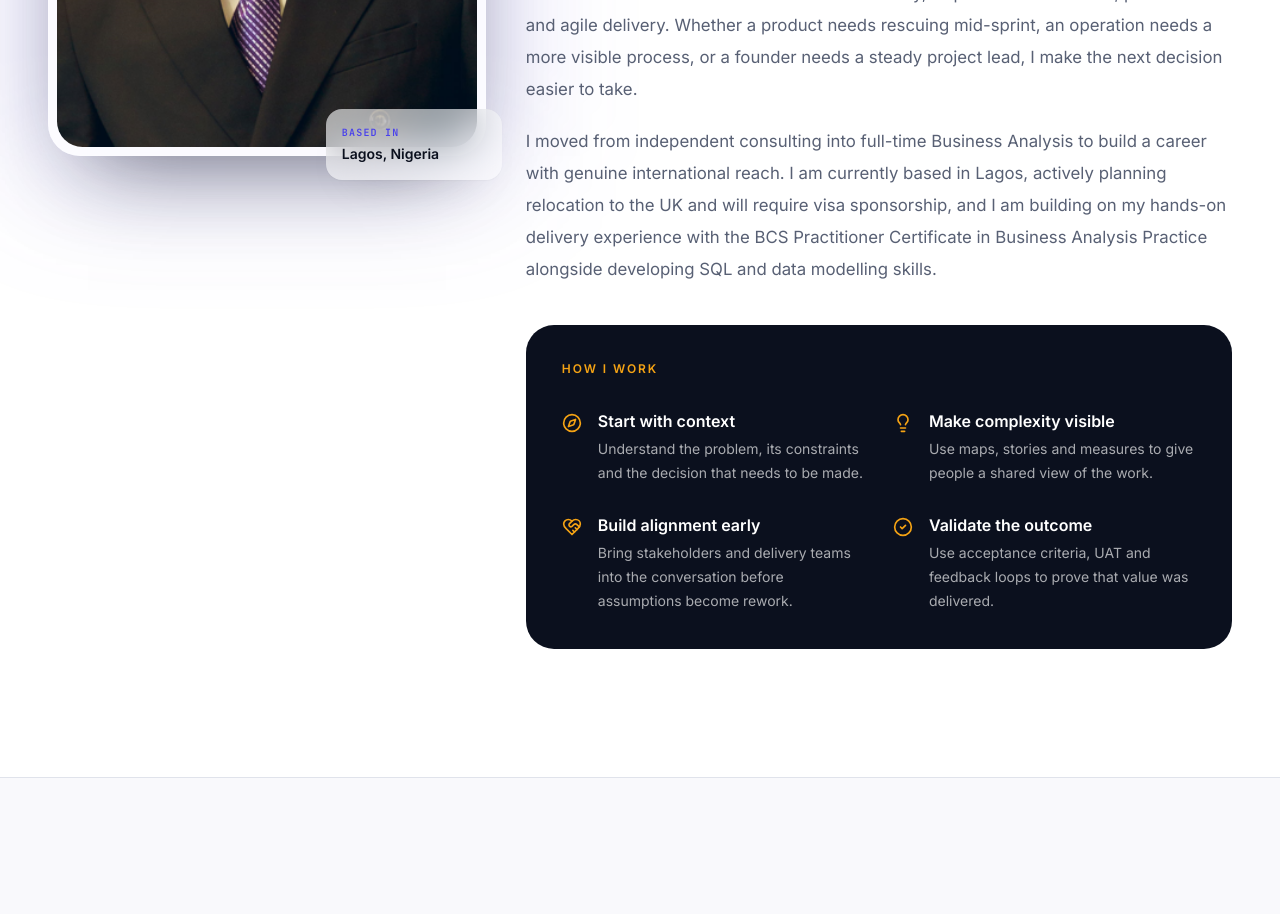
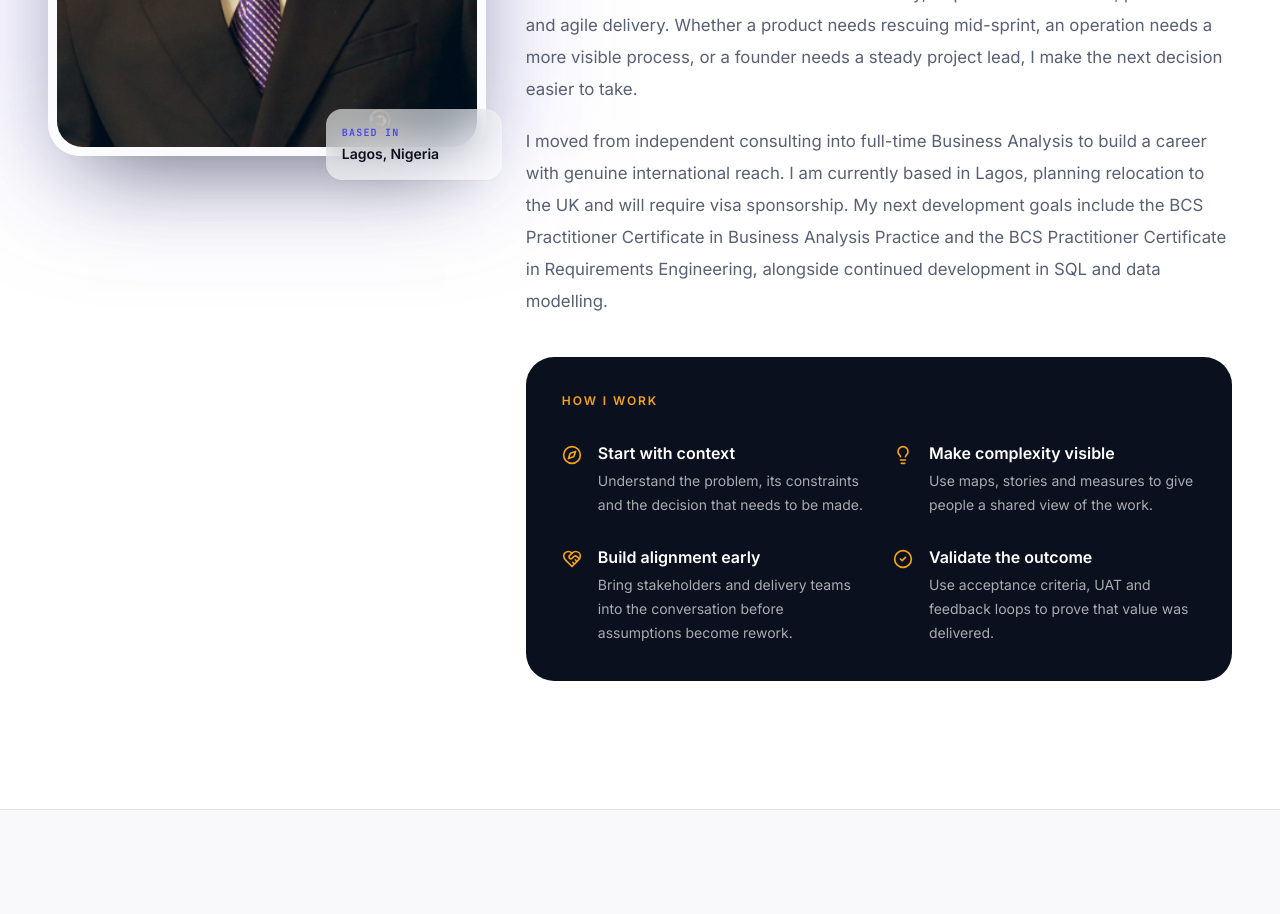
Before and after one commit to ImjCloud/portfolio, a Next.js app: page /about in a window 1280 px wide. Shown: the part 1100-2014 px from the top of the page. Built offline with nearby package versions, Linux system fonts and the light colour scheme; no server answers.

Commit message:
Align About page with planned certification status

```diff
--- a/app/about/page.tsx
+++ b/app/about/page.tsx
@@ -41,7 +41,7 @@ export default function AboutPage() {
               <div className="mt-8 grid gap-5 text-[1.05rem] leading-8 text-muted">
                 <p>My experience spans SaaS, fintech, HR-tech, food-tech and regulated operations. Before that, I founded and ran a diversified consultancy, spanning fintech payments, real estate and agriculture, as a side business throughout seven years of full-time undergraduate study. That breadth is where my approach to business analysis comes from: good delivery is rarely about applying one framework, it is about creating the clarity, cadence and confidence a particular team needs right now.</p>
                 <p>I work at the intersection of stakeholder discovery, requirements definition, prioritisation and agile delivery. Whether a product needs rescuing mid-sprint, an operation needs a more visible process, or a founder needs a steady project lead, I make the next decision easier to take.</p>
-                <p>I moved from independent consulting into full-time Business Analysis to build a career with genuine international reach. I am currently based in Lagos, actively planning relocation to the UK and will require visa sponsorship, and I am building on my hands-on delivery experience with the BCS Practitioner Certificate in Business Analysis Practice alongside developing SQL and data modelling skills.</p>
+                <p>I moved from independent consulting into full-time Business Analysis to build a career with genuine international reach. I am currently based in Lagos, planning relocation to the UK and will require visa sponsorship. My next development goals include the BCS Practitioner Certificate in Business Analysis Practice and the BCS Practitioner Certificate in Requirements Engineering, alongside continued development in SQL and data modelling.</p>
               </div>
             </Reveal>
 
```
